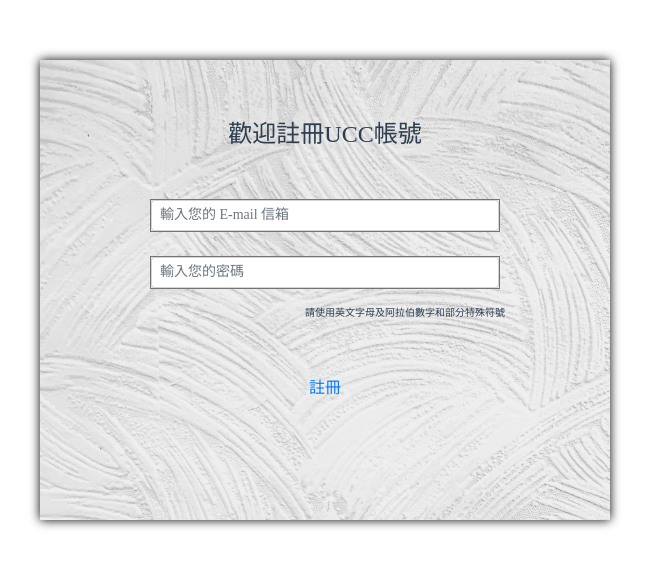
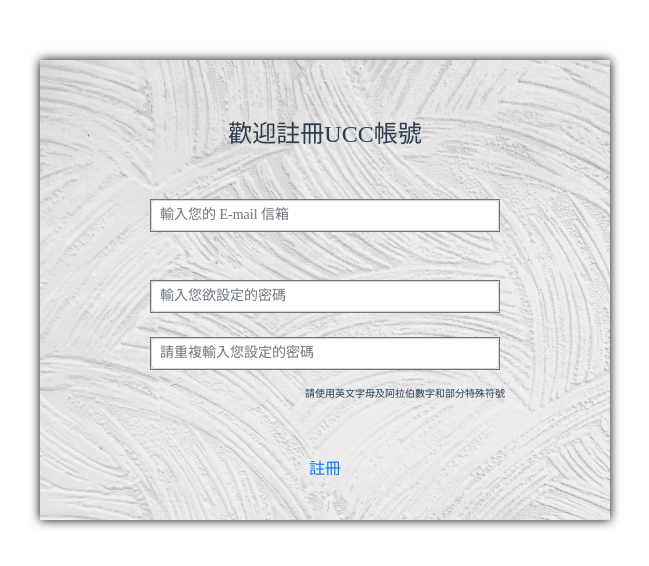
Before and after one commit to chou0315413/Frizo-UCC_Web, a Vue app in the folder ucc_web/: page /register in a window 1280 px wide. Shown: the top 566 px of the page, without its empty margins (315-964 px from the left). Built offline with nearby package versions, Linux system fonts and the light colour scheme.

Commit message:
upData_register.vue

```diff
--- a/ucc_web/src/pages/Register.vue
+++ b/ucc_web/src/pages/Register.vue
@@ -15,14 +15,24 @@
               v-model="userEmail"
             />
           </div>
-          <div class="input-group input-group-sm logInDivPading mb-3 mt-4 inputBorder">
+          <div class="input-group input-group-sm logInDivPading mb-3 mt-5 inputBorder">
             <input
               type="password"
               id="userPassword"
               class="form-control textLetterSpacing"
-              placeholder="輸入您的密碼"
+              placeholder="輸入您欲設定的密碼"
               aria-describedby="inputGroup-sizing-sm"
               v-model="userPassword"
+            />
+          </div>
+          <div class="input-group input-group-sm logInDivPading mb-3 mt-4 inputBorder">
+            <input
+              type="password"
+              id="reUserPassword"
+              class="form-control textLetterSpacing"
+              placeholder="請重複輸入您設定的密碼"
+              aria-describedby="inputGroup-sizing-sm"
+              v-model="reUserPassword"
             />
           </div>
           <div class="notice">請使用英文字母及阿拉伯數字和部分特殊符號</div>
@@ -42,7 +52,8 @@ export default {
   data() {
     return {
       userEmail: "",
-      userPassword: ""
+      userPassword: "",
+      reUserPassword: ""
     };
   }
 };
```
